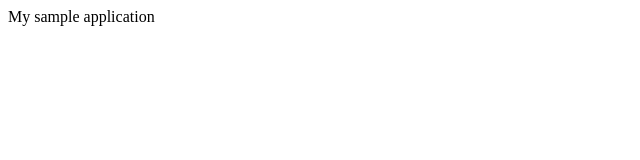
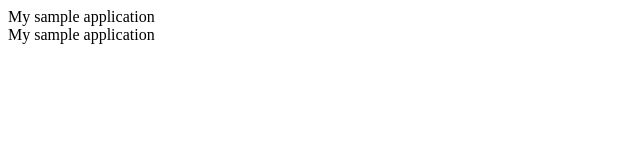
Before and after one commit to TechReactProjects/Test, a plain HTML site: page index.html in a window 1280 px wide. Shown: the whole page, without its empty margins (0-640 px from the left). Drawn offline with Linux system fonts and the light colour scheme.

Commit message:
Update message

```diff
--- a/index.html
+++ b/index.html
@@ -1 +1,3 @@
 <div>My sample application</div>
+
+<div>My sample application</div>
```
